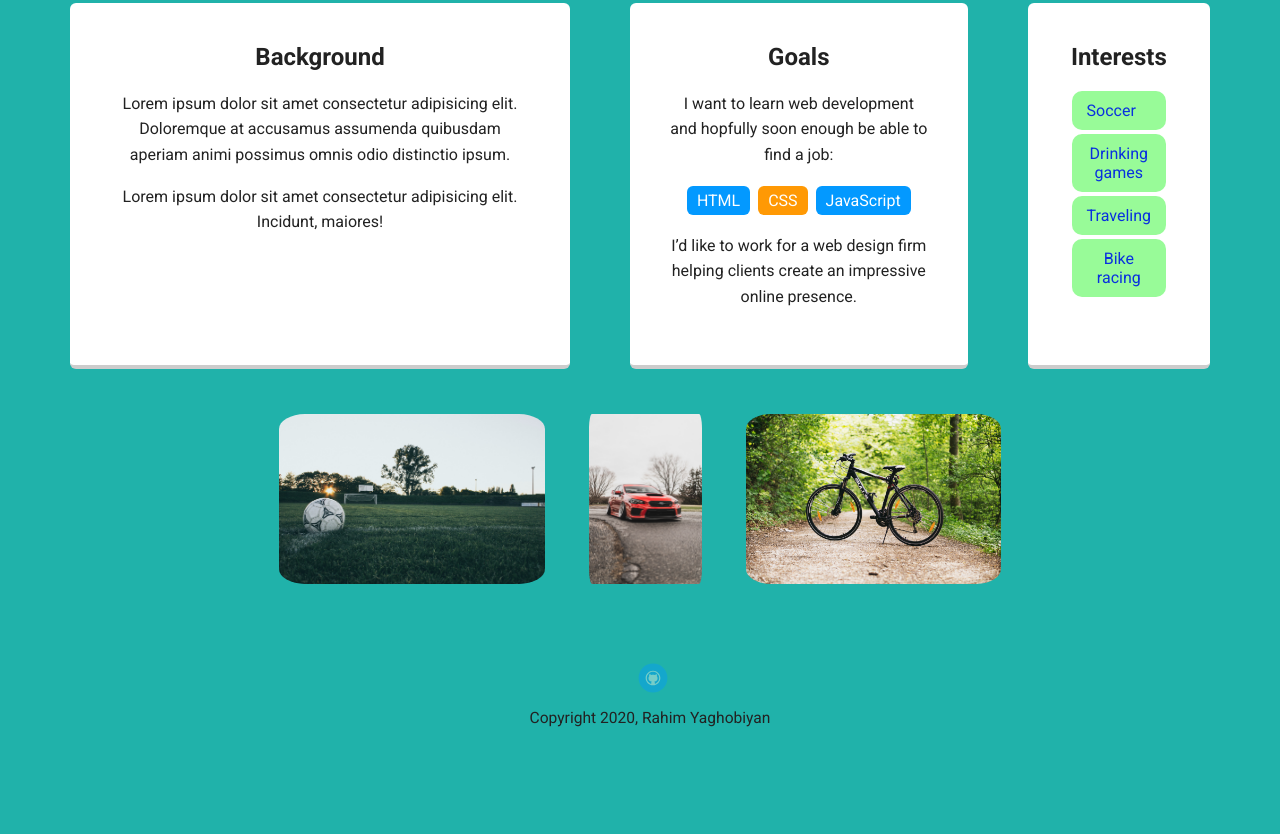
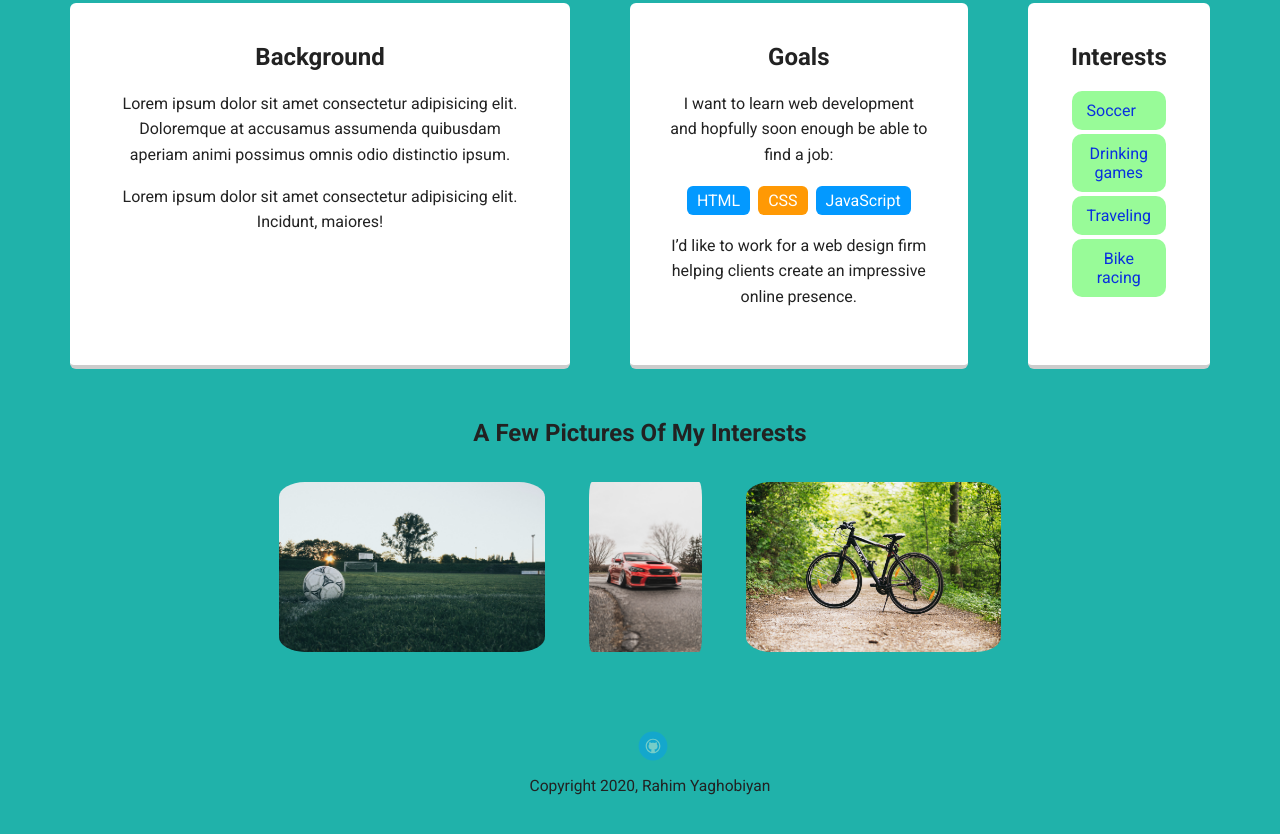
Before and after one commit to web1374/team-tree-house-first-project, a plain HTML site: page index.html in a window 1280 px wide. Shown: the part 847-1681 px from the top of the page. Drawn offline with Linux system fonts and the light colour scheme; a web font is replaced by a local one.

Commit message:
fixed a few tags.

```diff
--- a/index.html
+++ b/index.html
@@ -51,13 +51,14 @@
           </ul>
         </section>
     </main>
-    <section>
+
       <section class="img-list">
+        <h2>A Few Pictures Of My Interests</h2>
         <img src="/images/soccer.png" alt="picture of a soccer field" class="image-1">
         <img src="/images/car.png" alt="picture of a race car" class="image-2">
         <img src="/images/bike.png" alt="picture of a bicycle" class="image-3">
+
       </section>
-    </section>
     <footer>
       <ul>
         <li><a href="https://github.com/web1374" class="social github" target="_blank">Github</a></li>
```
Also changed, not shown: style.css (+13 -9 lines).
